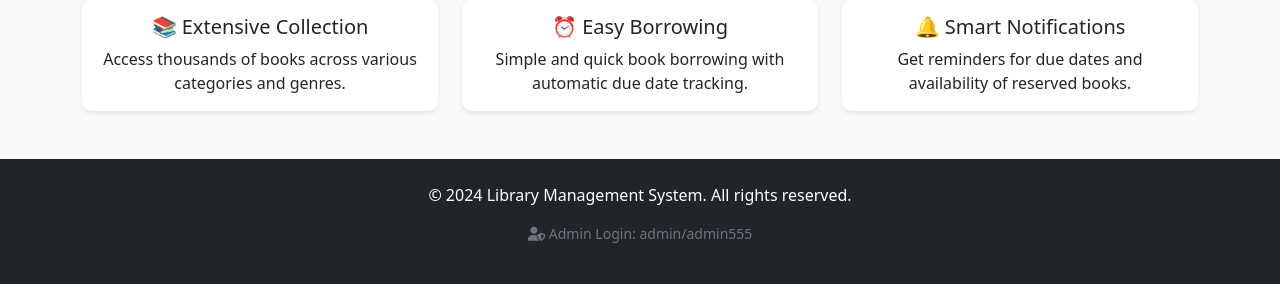
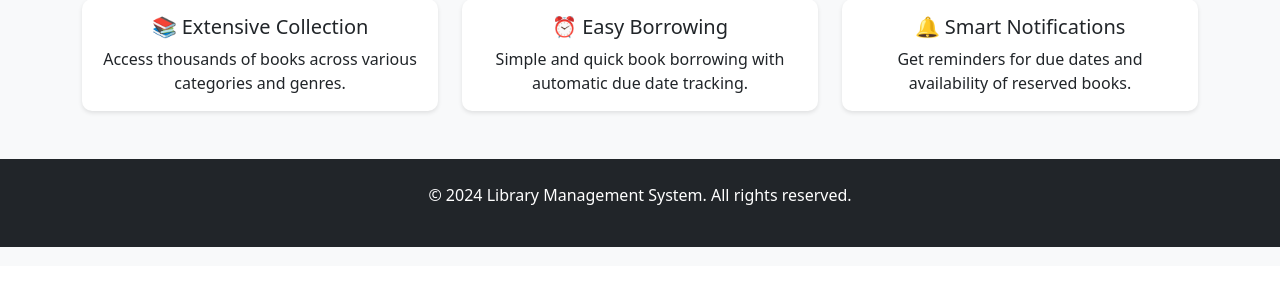
Before and after one commit to sagar-2272/LibraryManagementSystem, a Flask app: page / in a window 1280 px wide. Shown: the part 534-818 px from the top of the page. After the commit the page ends 781 px from the top, so only its background shows below. Run offline with Flask 3, Linux system fonts and the light colour scheme; a user stored in the database is signed in; parts of the project's set-up code (start-up, migrations or seed data) failed here and were passed over.

Commit message:
Update base.html

```diff
--- a/templates/base.html
+++ b/templates/base.html
@@ -100,9 +100,6 @@
     <footer class="bg-dark text-white mt-5 py-4">
         <div class="container text-center">
             <p>&copy; 2024 Library Management System. All rights reserved.</p>
-            <p class="text-muted small">
-                <i class="fas fa-user-shield"></i> Admin Login: admin/admin555
-            </p>
         </div>
     </footer>
 
```
